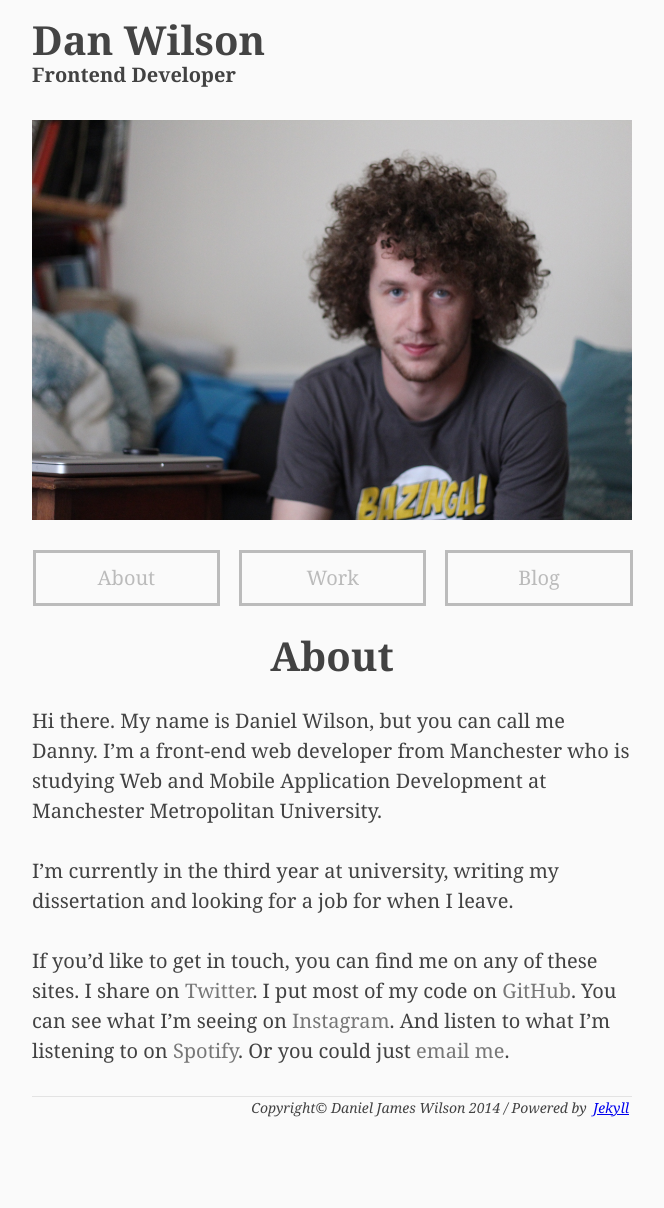
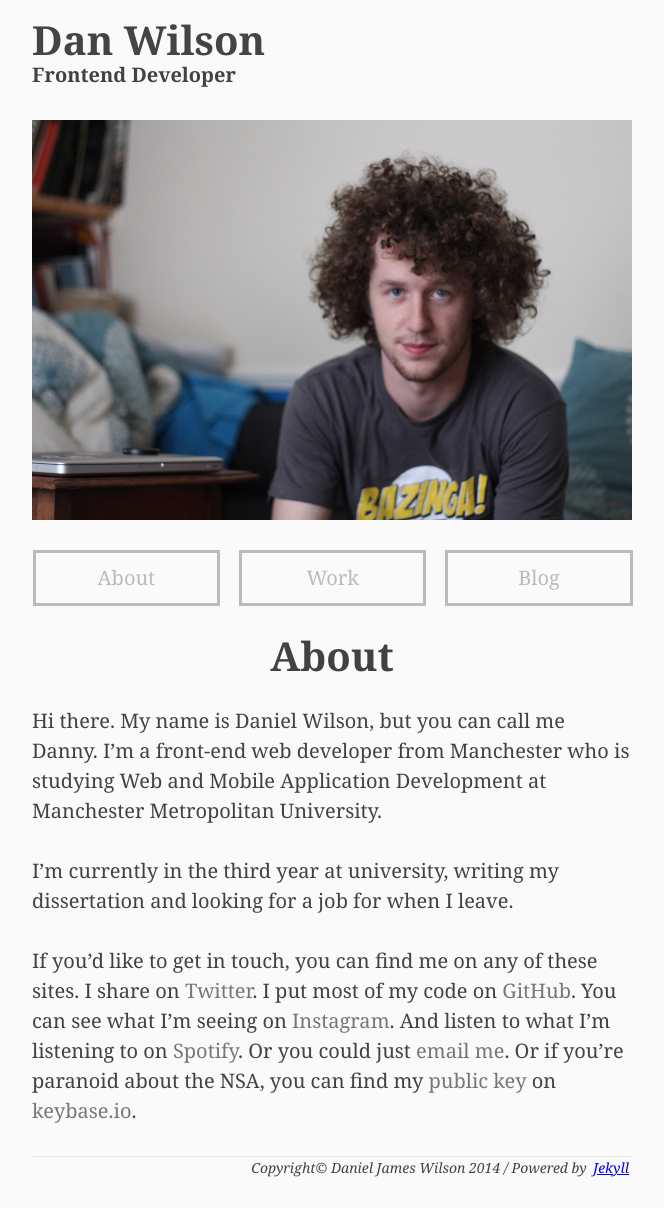
Before and after one commit to danwlsn/djangodan.github.io, a Jekyll site: the page built from about/index.md, in a window 1280 px wide. Shown: the whole page, without its empty margins (308-972 px from the left). Built offline with Jekyll 4.4.1, drawn with Linux system fonts in a browser that asks for light colours; nearby versions of some CDN libraries; Markdown is read by kramdown in place of the engine named in the settings; before the commit the page ends 1148 px from its top, so only the background shows below that.

Commit message:
Added keybase to about me

```diff
--- a/about/index.md
+++ b/about/index.md
@@ -8,4 +8,4 @@ Hi there. My name is Daniel Wilson, but you can call me Danny. I'm a front-end w
 
 I'm currently in the third year at university, writing my dissertation and looking for a job for when I leave.
 
-If you'd like to get in touch, you can find me on any of these sites. I share on [Twitter](http://twitter.com/wilsonand1). I put most of my code on [GitHub](http://github.com/wilsonand1). You can see what I'm seeing on [Instagram](http://instagram.com/wilsonand1_). And listen to what I'm listening to on [Spotify](http://open.spotify.com/user/1128636631). Or you could just <a href="mailto:danwilson32@gmail.com">email me</a>.
+If you'd like to get in touch, you can find me on any of these sites. I share on [Twitter](http://twitter.com/wilsonand1). I put most of my code on [GitHub](http://github.com/wilsonand1). You can see what I'm seeing on [Instagram](http://instagram.com/wilsonand1_). And listen to what I'm listening to on [Spotify](http://open.spotify.com/user/1128636631). Or you could just <a href="mailto:danwilson32@gmail.com">email me</a>. Or if you're paranoid about the NSA, you can find my [public key](https://keybase.io/wilson) on [keybase.io](https://keybase.io).
```
